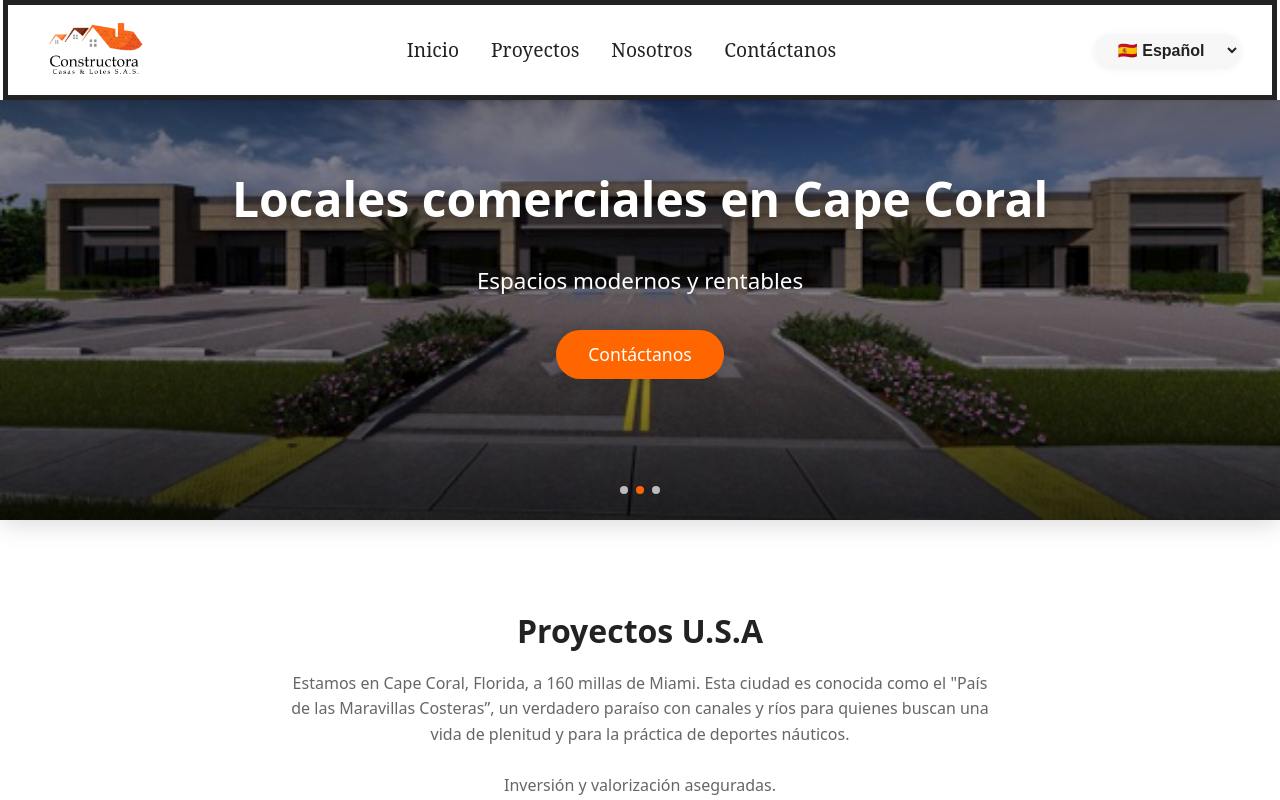
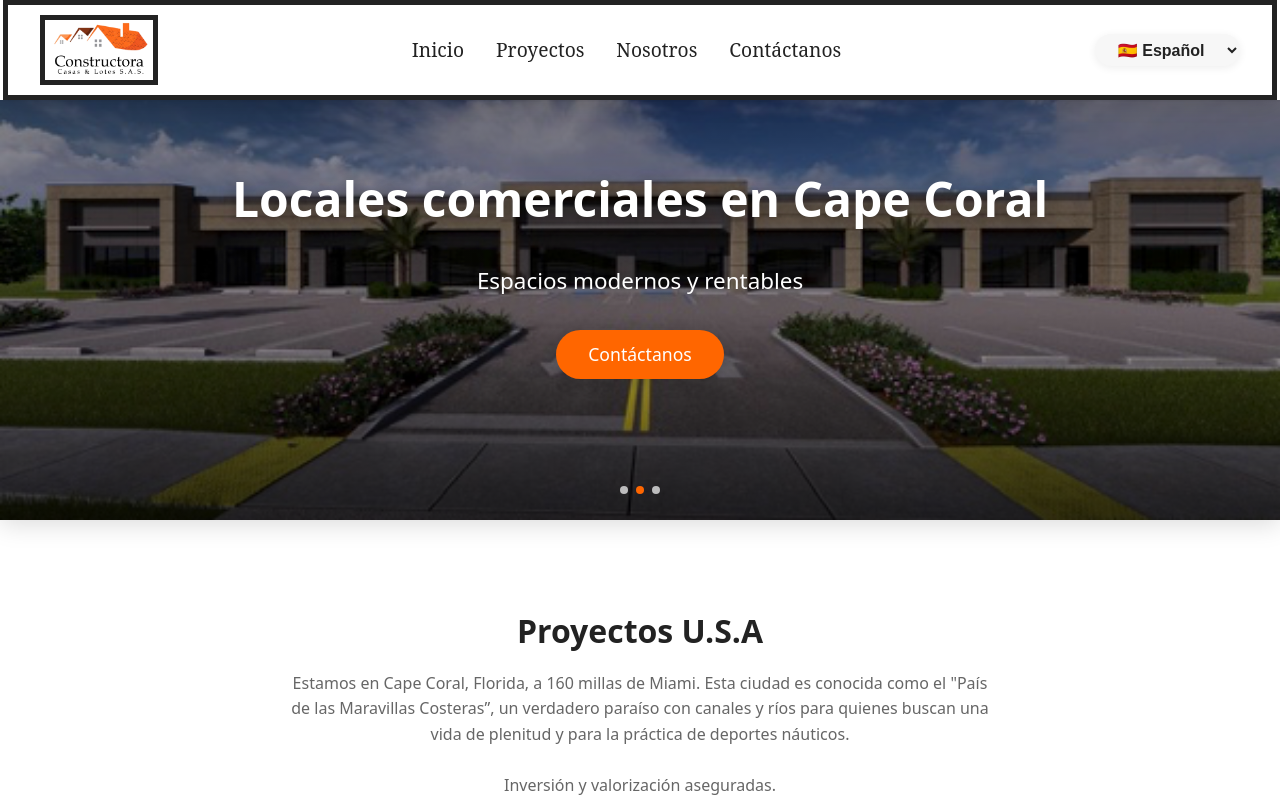
Before and after one commit to joburbanop/Constructora, a React (Vite) app: page /proyectos-usa in a window 1280 px wide. Shown: the top 800 px of the page. Built offline with nearby package versions, Linux system fonts and the light colour scheme.

Commit message:
prueba vercel

```diff
--- a/src/styles/Header.css
+++ b/src/styles/Header.css
@@ -31,7 +31,7 @@
   color: #222;
   cursor: pointer;
   display: none; /* visible solo en móviles */
-
+ border: #222 5px solid;
 }
 
 /* ========== Logo al centro ========== */
@@ -39,7 +39,7 @@
   height: 60px;               /* Altura uniforme */
   display: flex;
   align-items: center;
-
+border: #222 5px solid;
 }
 
 /* ========== Menú de navegación ========== */
```
